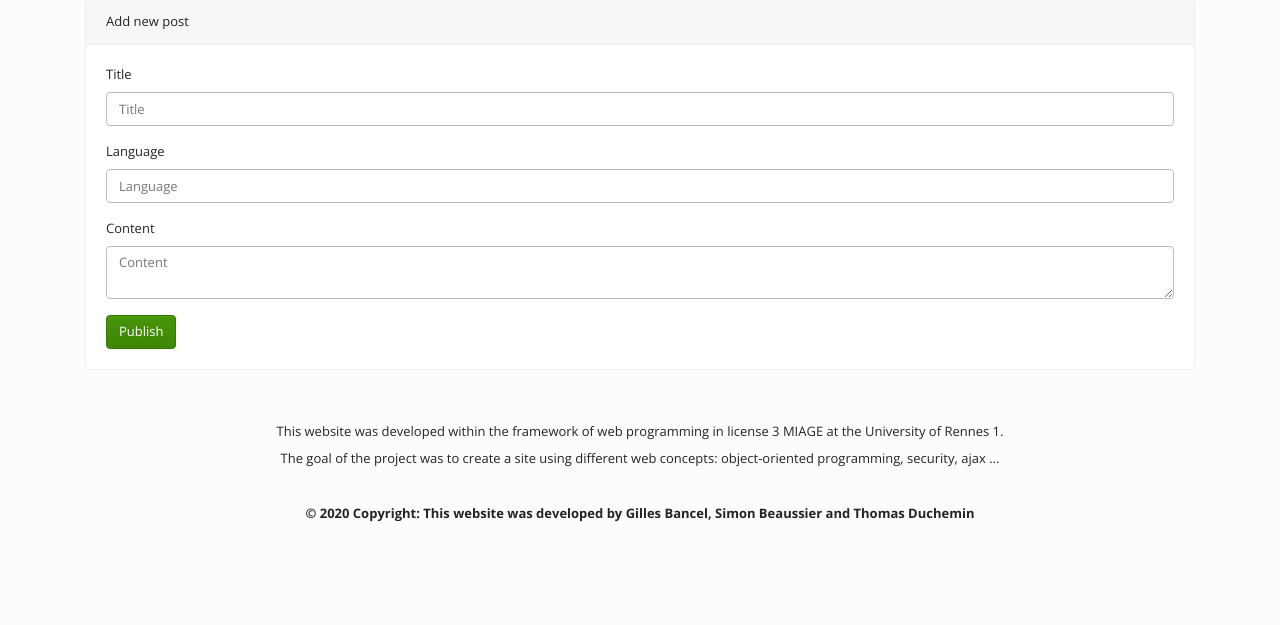
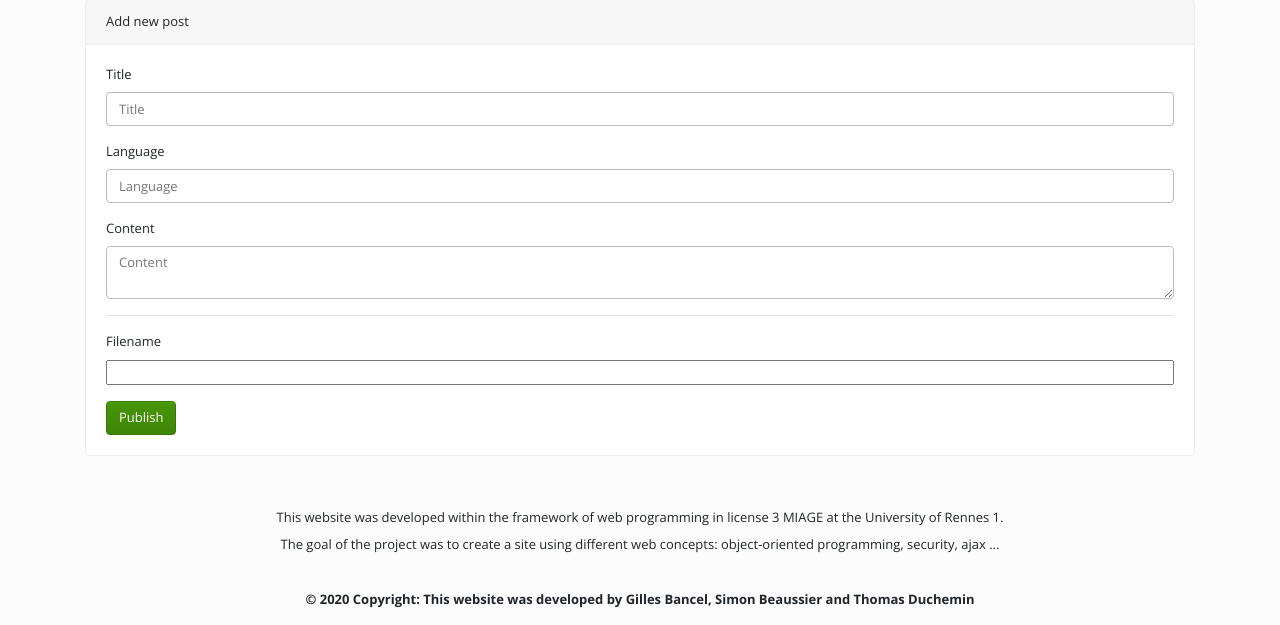
Before and after one commit to titomtd/licence3_pw, a Symfony app: template templates/post/create.html.twig in a window 1280 px wide. Shown: the part 75-700 px from the top of the page. Run offline with Twig, Linux system fonts and the light colour scheme; the template is opened without the code that fills it: most values are stand-ins (such as "Sample title", 1, 10 or a date in 2020); form fields are guessed from the names that the template uses; some libraries are stand-ins or nearby versions.

Commit message:
Feature for adding uploaded file

```diff
--- a/config/services.yaml
+++ b/config/services.yaml
@@ -5,6 +5,7 @@
 # https://symfony.com/doc/current/best_practices/configuration.html#application-related-configuration
 parameters:
     app.locales: [en, fr]
+    upload_file_directory: '%kernel.project_dir%/public/uploads/files'
 
 services:
     # default configuration for services in *this* file
--- a/src/Controller/PostController.php
+++ b/src/Controller/PostController.php
@@ -144,6 +144,12 @@ class PostController extends AbstractController
                 $post->setUser($user);
                 $post->setCreatedAt(new \DateTime());
             }
+            if($post->getFilename() !=null){
+                $file = $post->getFilename();
+                $filename = md5(uniqid()).'.'.$file->guessExtension();
+                $file->move($this->getParameter('upload_file_directory'), $filename);
+                $post->setFilename($filename);
+            }
             $manager->persist($post);
             $manager->flush();
 
--- a/src/Form/PostFormType.php
+++ b/src/Form/PostFormType.php
@@ -7,6 +7,7 @@ use App\Languages;
 use FOS\CKEditorBundle\Form\Type\CKEditorType;
 use Symfony\Component\Form\AbstractType;
 use Symfony\Component\Form\Extension\Core\Type\ChoiceType;
+use Symfony\Component\Form\Extension\Core\Type\FileType;
 use Symfony\Component\Form\Extension\Core\Type\TextareaType;
 use Symfony\Component\Form\FormBuilderInterface;
 use Symfony\Component\OptionsResolver\OptionsResolver;
@@ -37,6 +38,7 @@ class PostFormType extends AbstractType
                     'Python' => Languages::PYTHON,
                 ],
             ])
+            ->add('filename', FileType::class,  array('data_class' => null))
         ;
     }
 
--- a/templates/post/create.html.twig
+++ b/templates/post/create.html.twig
@@ -29,6 +29,18 @@
                         {{ form_errors(form.content) }}
                         {{ form_widget(form.content, {'attr': {'class': 'form-control', 'placeholder': ('app.ui.content'|trans)}}) }}
                     </div>
+                    <hr>
+                    {% if form.vars.value.hasFile %}
+                    <div class="form-group">
+                        <p>{{ 'app.ui.a_file_exist' | trans }}</p>
+                        <a class="btn btn-secondary"href="{{ absolute_url(asset('uploads/files/')) ~ form.vars.value.filename }}" download>{{ 'app.ui.download' | trans}}</a>
+                    </div>
+                    {% endif %}
+                    <div class="form-group">
+                        {{ form_label(form.filename, ('app.ui.filename'|trans)) }}
+                        {{ form_errors(form.filename) }}
+                        {{ form_widget(form.filename, {'attr': {'class': 'form-control-file'}}) }}
+                    </div>
                     {% if editMode %}
                         <button type="submit" class="btn btn-success">{{ 'app.ui.save'|trans }}</button>
                     {% else %}
--- a/translations/messages.en.yaml
+++ b/translations/messages.en.yaml
@@ -1,5 +1,6 @@
 app:
   ui:
+    a_file_exist: There is a file linked to this post, you can download it via the link below.
     add_edit_post: Edit a post
     add_new_post: Add new post
     all: All
@@ -11,7 +12,9 @@ app:
     content: Content
     dashboard: Dashboard
     disabled: Disabled
+    download: Download
     email: Mail adress
+    filename: Filename
     filter_by_language: Filter by language
     follow: Follow
     home: Home
--- a/translations/messages.fr.yaml
+++ b/translations/messages.fr.yaml
@@ -1,5 +1,6 @@
 app:
   ui:
+    a_file_exist: Un fichier est lié à cette publication, vous pouvez le télécharger via le lien ci-dessous.
     add_edit_post: Modifier une publication
     add_new_post: Ajouter une nouvelle publication
     all: Tout
@@ -11,7 +12,9 @@ app:
     content: Contenu
     dashboard: Tableau de bord
     disabled: Désactivé
+    download: Télécharger
     email: Adresse mail
+    filename: Nom du fichier
     filter_by_language: Filtrer par langage
     follow: Suivre
     home: Accueil
```
Also changed, not shown: migrations/Version20210105174322.php (added, +31 -0 lines), src/Entity/Post.php (+20 -0 lines), templates/post/show.html.twig (+7 -0 lines).
